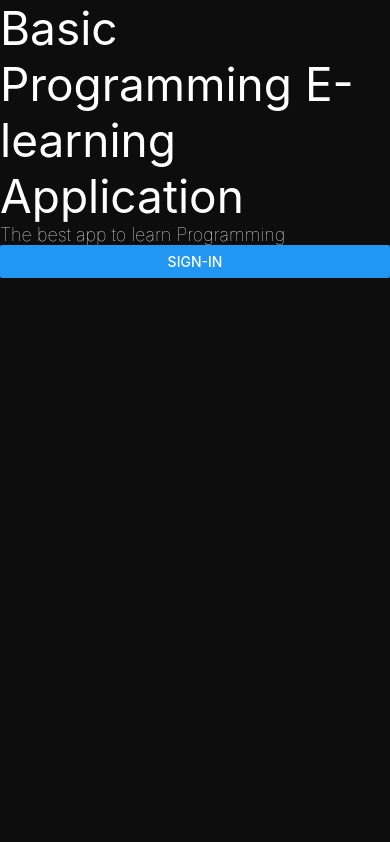
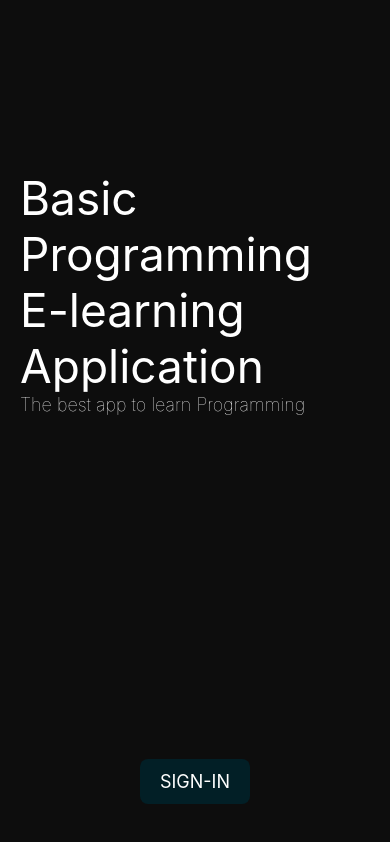
Before and after one commit to Miracle5222/capstone, a React Native app: screen /LandingScreen in a window 390 px wide. Built offline with nearby package versions, Linux system fonts and the light colour scheme.

Commit message:
third commit, working on loginscreen

```diff
--- a/App.js
+++ b/App.js
@@ -3,23 +3,27 @@ import { View, Text, StyleSheet } from "react-native";
 import { NavigationContainer } from "@react-navigation/native";
 import { createNativeStackNavigator } from "@react-navigation/native-stack";
 import LandingScreen from "./screens/LandingScreen";
+import LoginScreen from "./screens/LoginScreen";
 import { ThemeProvider, Button, createTheme } from "@rneui/themed";
 
 const theme = createTheme({
-  Button: {
-    raised: true,
-  },
   Bg: {
     primary: "#0D0D0D",
+    secondary: "#141414",
+  },
+  buttonColors: {
+    primary: "#021F26",
+    secondary: "#FFFFFF",
+  },
+  lightColors: {
+    primary: "#FFFFFF",
+    secondary: "#EEEEEE",
   },
   Fontsize: {
     large: 46,
     medium: 32,
     small: 18,
     extraSmall: 12,
-  },
-  color: {
-    orange: "#FF7700",
   },
 });
 
@@ -31,6 +35,7 @@ function App() {
       <NavigationContainer>
         <Stack.Navigator screenOptions={{ headerShown: false }}>
           <Stack.Screen name="LandingScreen" component={LandingScreen} />
+          <Stack.Screen name="LoginScreen" component={LoginScreen} />
         </Stack.Navigator>
       </NavigationContainer>
     </ThemeProvider>
@@ -42,7 +47,5 @@ export default App;
 const styles = StyleSheet.create({
   container: {
     flex: 1,
-    justifyContent: "center",
-    alignItems: "center",
   },
 });
--- a/package.json
+++ b/package.json
@@ -27,9 +27,7 @@
     "react-native-reanimated": "^2.8.0",
     "react-native-safe-area-context": "4.2.4",
     "react-native-screens": "~3.11.1",
-    "react-native-web": "0.17.7",
-    "react-redux": "^8.0.2",
-    "redux": "^4.2.0"
+    "react-native-web": "0.17.7"
   },
   "devDependencies": {
     "@babel/core": "^7.12.9"
--- a/screens/LandingScreen.js
+++ b/screens/LandingScreen.js
@@ -1,4 +1,4 @@
-import { StyleSheet, Text, View, Button } from "react-native";
+import { StyleSheet, Text, View, Button, TouchableOpacity } from "react-native";
 import React from "react";
 import { useTheme } from "@rneui/themed";
 import { StatusBar } from "expo-status-bar";
@@ -19,8 +19,25 @@ const LandingScreen = ({ navigation }) => {
             The best app to learn Programming
           </Text>
         </View>
-        <View>
-          <Button title="SIGN-IN" />
+        <View style={styles.buttonContainer}>
+          <TouchableOpacity
+            style={[
+              styles.button,
+              {
+                backgroundColor: theme.buttonColors.primary,
+              },
+            ]}
+            onPress={() => navigation.navigate("LoginScreen")}
+          >
+            <Text
+              style={{
+                color: theme.buttonColors.secondary,
+                fontSize: theme.Fontsize.small,
+              }}
+            >
+              SIGN-IN
+            </Text>
+          </TouchableOpacity>
         </View>
       </View>
     </>
@@ -32,18 +49,29 @@ export default LandingScreen;
 const styles = StyleSheet.create({
   container: {
     flex: 1,
+    justifyContent: "center",
+    padding: 20,
   },
   headerContainer: {
-    textAlign: "center",
+    marginTop: 150,
+    textAlign: "left",
   },
   textHeader: {
     color: "white",
-    textAlign: "left",
   },
   textParagraph: {
     color: "#ffffff",
     fontWeight: "100",
-    textAlign: "left",
   },
-
+  buttonContainer: {
+    flex: 1,
+    justifyContent: "flex-end",
+    alignItems: "center",
+    marginBottom: 20,
+  },
+  button: {
+    paddingHorizontal: 20,
+    paddingVertical: 12,
+    borderRadius: 8,
+  },
 });
--- a/screens/LoginScreen.js
+++ b/screens/LoginScreen.js
@@ -0,0 +1,60 @@
+import { StatusBar, StyleSheet, Text, TextInput, View } from "react-native";
+import React from "react";
+import { useTheme } from "@rneui/themed";
+
+const LoginScreen = () => {
+  const [email, setEmail] = useState("");
+  const [password, setPassword] = useState("");
+  const { theme } = useTheme();
+
+  return (
+    <>
+      <StatusBar backgroundColor="black" />
+      <View style={[styles.container, { backgroundColor: theme.Bg.primary }]}>
+        <View>
+          <Text
+            style={[
+              styles.text,
+              {
+                fontSize: theme.Fontsize.medium,
+                color: theme.buttonColors.secondary,
+              },
+            ]}
+          >
+            Login
+          </Text>
+        </View>
+        <View style={styles.inputContainer}>
+          <TextInput style={styles.input} placeholder="email" />
+          <TextInput
+            style={styles.input}
+            placeholder="password"
+            secureTextEntry={true}
+          />
+        </View>
+      </View>
+    </>
+  );
+};
+
+export default LoginScreen;
+
+const styles = StyleSheet.create({
+  container: {
+    flex: 1,
+    justifyContent: "center",
+    alignItems: "center",
+  },
+  text: {
+    fontWeight: "400",
+  },
+  input: {
+    height: 40,
+    margin: 12,
+    borderWidth: 1,
+    padding: 10,
+  },
+  inputContainer: {
+    width: "100%",
+  },
+});
```
Also changed, not shown: components/Button.js (added, +26 -0 lines).
